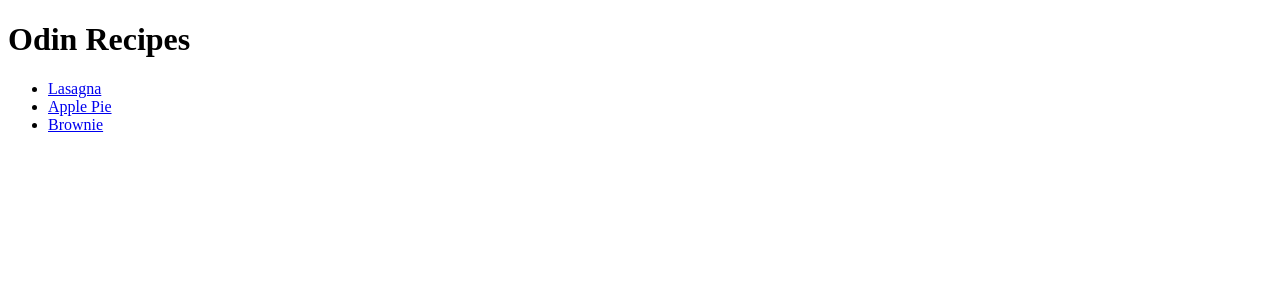
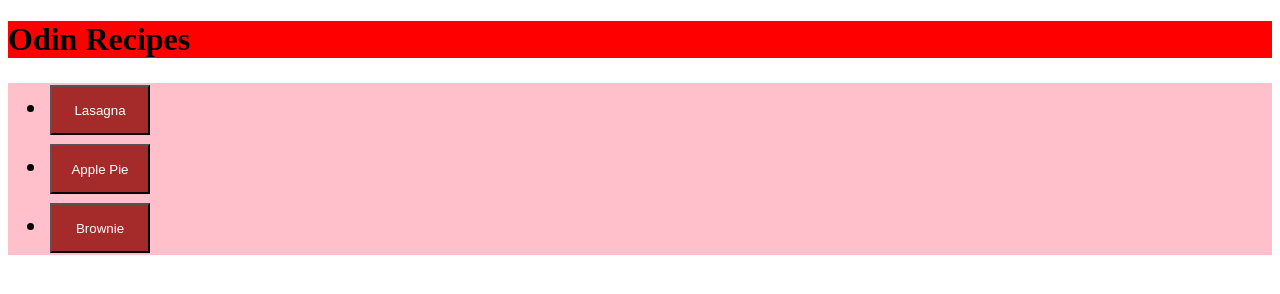
Before and after one commit to calvint18/odin-recipes, a plain HTML site: page index.html in a window 1280 px wide. Drawn offline with Linux system fonts and the light colour scheme.

Commit message:
Added css styling to each page

```diff
--- a/index.html
+++ b/index.html
@@ -1,6 +1,7 @@
 <!DOCTYPE html>
 <html lang="en">
 <head>
+    <link rel="stylesheet" href="styles.css">
     <meta charset="UTF-8">
     <meta name="viewport" content="width=device-width, initial-scale=1.0">
     <title>Document</title>
@@ -8,9 +9,21 @@
 <body>
     <h1>Odin Recipes</h1>
     <ul>
-        <li><a href="recipes/lasanga.html">Lasagna</a></li>
-        <li><a href="recipes/apple-pie.html">Apple Pie</a></li>
-        <li><a href="recipes/brownie.html">Brownie</a></li>
+        <li>
+            <a href="recipes/lasanga.html">
+                <button>Lasagna</button>
+            </a>
+        </li>
+        <li>
+            <a href="recipes/apple-pie.html">
+                <button>Apple Pie</button>
+            </a>
+        </li>
+        <li>
+            <a href="recipes/brownie.html">
+                <button>Brownie</button>
+            </a>
+        </li>
     </ul>
 
 </body>
--- /dev/null
+++ b/styles.css
@@ -0,0 +1,28 @@
+button {
+    width: 100px;
+    height: 50px;
+    margin: 2px;
+    background-color: brown;
+    color: white;
+}
+
+h1 {
+    background-color: red;
+}
+
+ol, ul, img {
+    background-color: pink;
+    font-size: 25px;
+}
+
+h1.brown {
+    background-color: brown;
+}
+
+li {
+    margin-bottom: 5px;
+}
+
+.even {
+    background-color: burlywood;
+}
```
Also changed, not shown: recipes/apple-pie.html (+1 -0 lines), recipes/brownie.html (+9 -8 lines), recipes/lasanga.html (+2 -1 lines).
